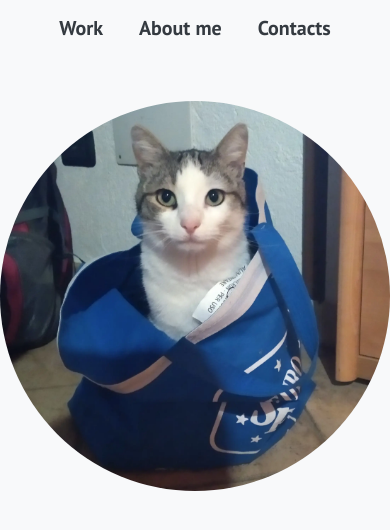
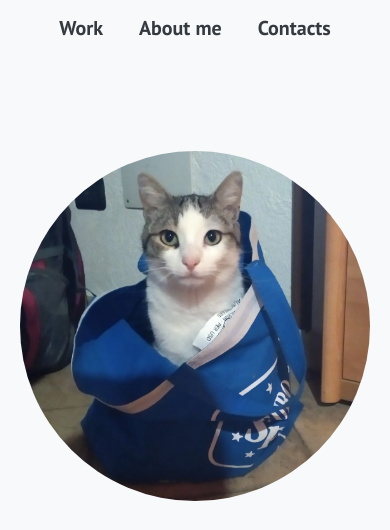
Before and after one commit to federicocangiotti/personal-site, a website: page src/index.html in a window 390 px wide. Shown: the top 530 px of the page. Drawn offline with nearby package versions, Linux system fonts and the light colour scheme; files that its build step writes are made by us from their sources.

Commit message:
fix: hero image overlap on navbar

```diff
--- a/src/index.html
+++ b/src/index.html
@@ -82,11 +82,12 @@
       <!-- hero section -->
       <section class="flex justify-center items-center section-hero" id="hero">
         <!-- hero container -->
-        <div class="flex gap-20 justify-center items-center lg:flex-col">
+        <div
+          class="flex gap-20 justify-center items-center lg:flex-col sm:gap-5">
           <img
             src="./media/images/nioIngrandito.webp"
             alt="profile image"
-            class="max-w-[500px] rounded-full md:w-full" />
+            class="max-w-[500px] rounded-full md:w-full p-5" />
           <!-- hero text -->
           <div class="flex flex-col gap-5 md:text-center">
             <h1 class="text-6xl">
@@ -131,7 +132,9 @@
         </div>
         <!-- tools-box-work -->
         <div class="max-w-sm lg:max-w-xl tools-box-work">
-          <h2 class="mb-5 text-3xl">Working tools that I use...</h2>
+          <h2 class="mb-5 text-3xl sm:text-center">
+            Working tools that I use...
+          </h2>
           <div class="grid grid-cols-3 grid-rows-1 auto-rows-fr gap-3">
             <div
               class="flex justify-center items-center w-32 h-32 rounded-md shadow-xl">
```
